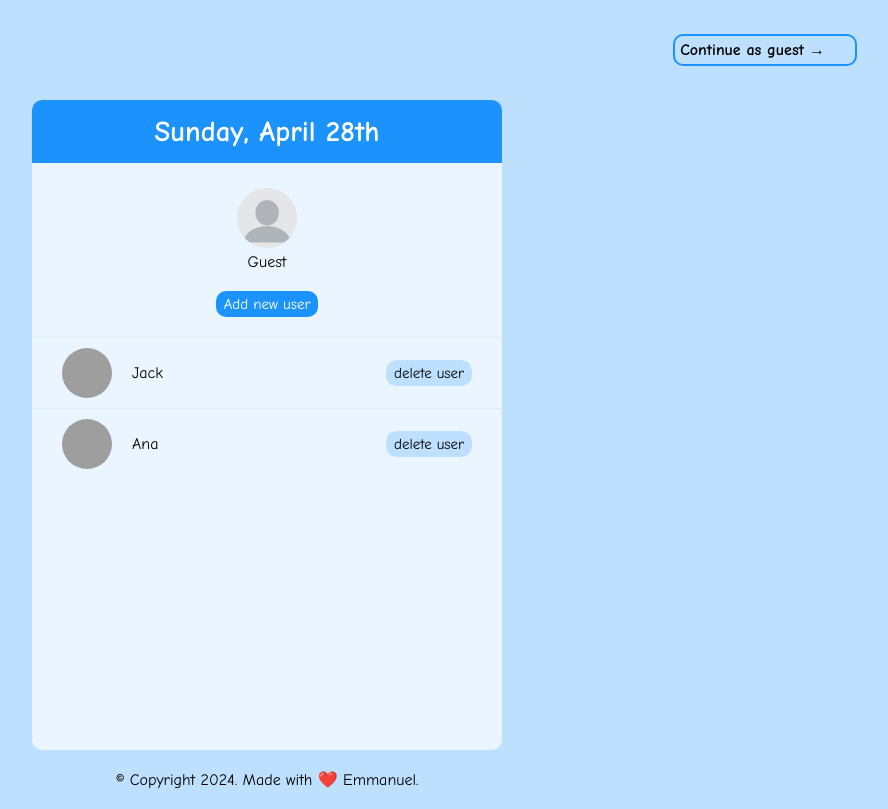
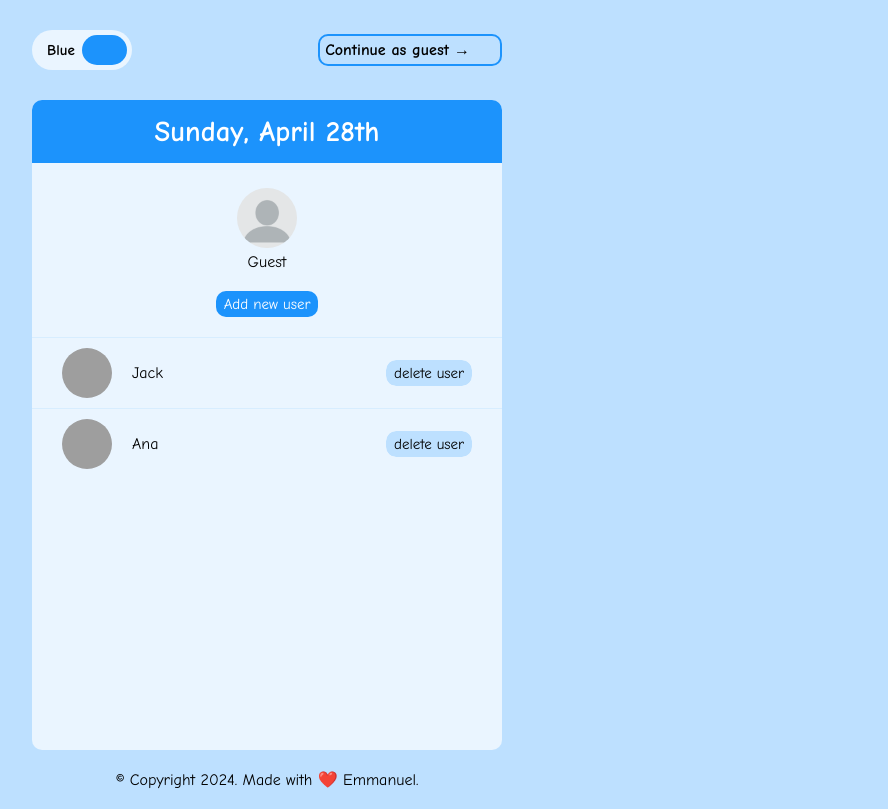
Before and after one commit to makayp/todo-app, a React (Vite) app: page /users in a window 1280 px wide. Shown: the whole page, without its empty margins (373-1261 px from the left). Built offline with nearby package versions, Linux system fonts and the light colour scheme; grey boxes are pictures that could not be loaded.

Commit message:
Implement multi-theme feature

```diff
--- a/src/components/Header.jsx
+++ b/src/components/Header.jsx
@@ -1,8 +1,30 @@
+import { useEffect, useState } from "react";
+import Button from "./Button";
 import User from "./User";
 
+const body = document.body.classList;
 function Header() {
+  const [theme, setTheme] = useState(function () {
+    return localStorage.getItem("Theme") === "pink" ? "pink" : "blue";
+  });
+  useEffect(
+    function () {
+      if (theme === "pink") body.add("pink-theme");
+      localStorage.setItem("Theme", theme);
+    },
+    [theme]
+  );
+
+  function handleChangeTheme() {
+    setTheme(theme => (theme === "pink" ? "blue" : "pink"));
+    body.toggle("pink-theme");
+  }
+
   return (
     <header id='header'>
+      <Button type={`btn-theme ${theme}`} onClick={handleChangeTheme}>
+        <span>Blue</span> <span>Pink</span>
+      </Button>
       <User />
     </header>
   );
--- a/src/index.css
+++ b/src/index.css
@@ -6,10 +6,11 @@
   --border-bottom: #bee2ff72;
   --btn-submit-hover: #6ab9ff;
   --user-item-hover: #e2eefa;
+  --theme-switch-left: 50%;
+  --theme-switch-right: 5%;
 }
 
-@media (prefers-color-scheme: dark) {
-  :root {
+.pink-theme {
   --primary: #f33876;
   --secondary: #fbd7dd;
   --app-bg: #fff4f6;
@@ -17,7 +18,8 @@
   --border-bottom: #ffe4ed;
   --btn-submit-hover: #ff6699;
   --user-item-hover: #ffecef;
-  }
+  --theme-switch-left: 5%;
+  --theme-switch-right: 50%;
 }
 
 * {
@@ -32,8 +34,38 @@ a {
   color: var(--text-default);
 }
 
+.btn-theme {
+  font-weight: 600;
+  color: black;
+  width: 100px;
+  height: 40px;
+  position: relative;
+  display: flex;
+  align-items: center;
+  justify-content: space-between;
+  padding: 0 15px;
+  background-color: var(--app-bg);
+  border-radius: 20px;
+}
+
+.btn-theme::before {
+  content: "";
+  position: absolute;
+  border-radius: 20px;
+  top: 5px;
+  bottom: 5px;
+  left: var(--theme-switch-left);
+  right: var(--theme-switch-right);
+  background-color: var(--primary);
+  transition: 0.2s ease-in-out;
+}
+
 ul {
   list-style-type: none;
+}
+
+select:focus {
+  outline-color: var(--primary);
 }
 
 button {
@@ -41,8 +73,11 @@ button {
   font-size: 15px;
   border-radius: 10px;
   border: none;
+  cursor: pointer;
+}
+
+button:hover {
   transition: 0.2s ease-in-out;
-  cursor: pointer;
 }
 
 :visited {
@@ -61,11 +96,13 @@ button {
 }
 
 header {
-  width: 100%;
+  min-width: 470px;
+  max-width: 50%;
   display: flex;
   align-items: center;
-  padding: 20px 50px;
+  padding: 20px 0 20px;
   min-height: 100px;
+  margin: 0 auto 0;
 }
 
 .user {
@@ -98,8 +135,8 @@ header {
 }
 
 .active-user img {
-  width: 40px;
-  height: 40px;
+  width: 35px;
+  height: 35px;
   border-radius: 50%;
   margin-right: 8px;
   transition: 0.3s all ease-in-out;
@@ -123,9 +160,9 @@ header {
   font-size: 1rem;
   font-weight: 600;
   background: none;
-  padding: 5px;
-  padding-right: 30px;
+  padding: 5px 30px 5px 5px;
   border: 2px solid var(--primary);
+  transition: 0.2s all ease-in-out;
 }
 
 .user-guest button:hover {
@@ -237,7 +274,6 @@ input[type="text"]:focus {
   align-items: center;
   justify-content: center;
   position: relative;
-  transition: 0.2s ease-in-out;
 }
 
 .form-add-task .submit::before {
```
Lines whose indentation alone changed are shown as unchanged.
